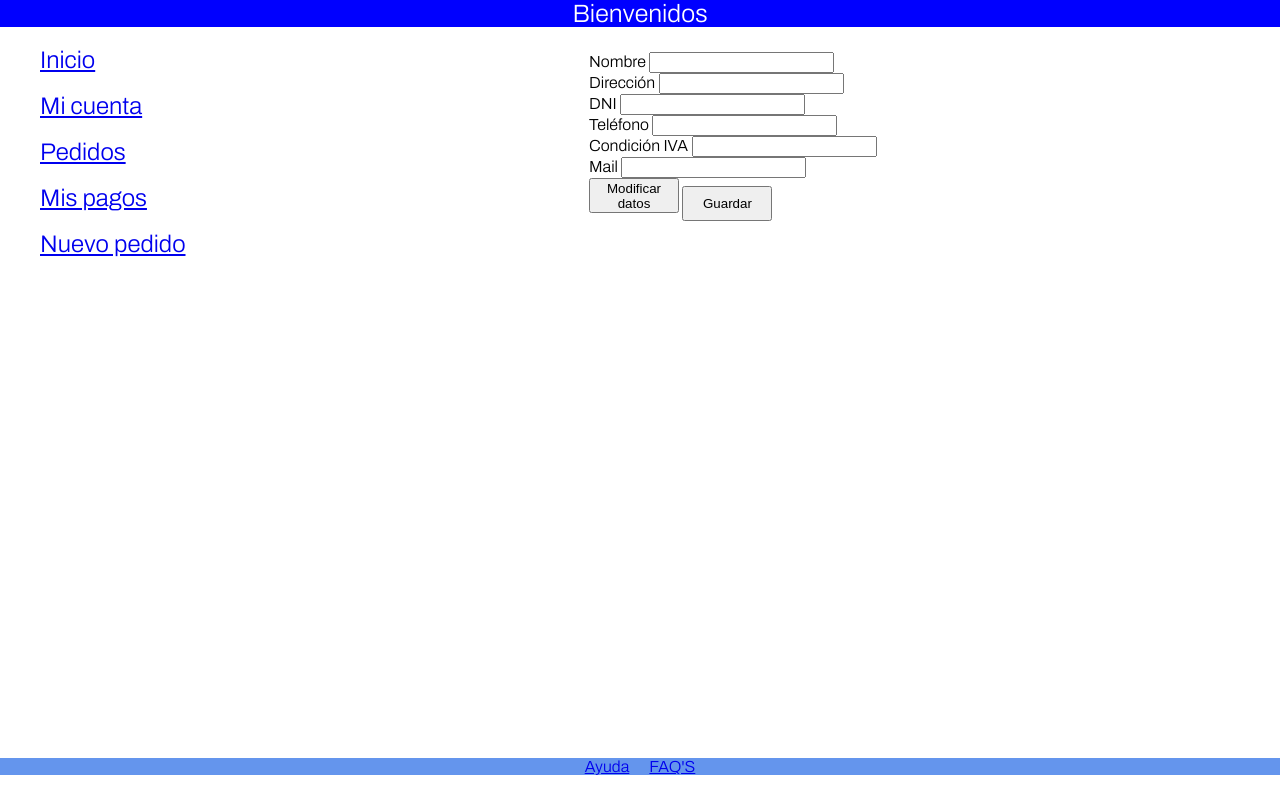
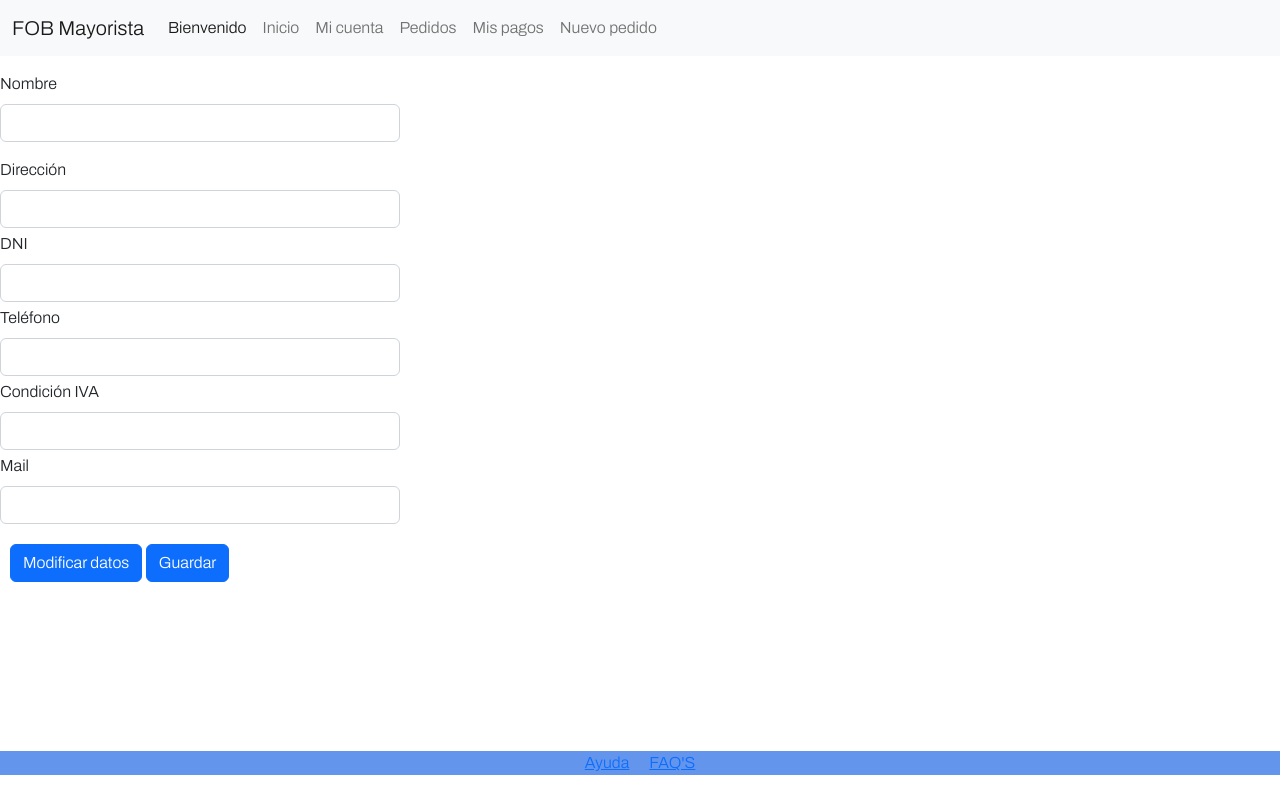
Before and after one commit to HugoTorres1905/ProyectoCoder, a plain HTML site: page mi-cuenta.html in a window 1280 px wide. Drawn offline with nearby package versions, Linux system fonts and the light colour scheme.

Commit message:
segunda entrega

```diff
--- a/assets/css/style.css
+++ b/assets/css/style.css
@@ -129,3 +129,20 @@ td{
     align-items: center;
     gap: 20px;
 }
+.form-control{
+    width: 400px;
+    height: auto;
+
+
+}
+.botones{
+    margin-top: 10px;
+    padding: 10px;
+}
+.botones :nth-child(1):hover{
+    transform: scale(1.2);
+
+}
+.botones :nth-child(2):hover{
+    transform: scale(1.2);
+}
--- a/mi-cuenta.html
+++ b/mi-cuenta.html
@@ -5,6 +5,8 @@
     <meta http-equiv="X-UA-Compatible" content="IE=edge">
     <meta name="viewport" content="width=device-width, initial-scale=1.0">
     <title>Document</title>
+    <link href="https://cdn.jsdelivr.net/npm/bootstrap@5.2.3/dist/css/bootstrap.min.css" rel="stylesheet" integrity="sha384-rbsA2VBKQhggwzxH7pPCaAqO46MgnOM80zW1RWuH61DGLwZJEdK2Kadq2F9CUG65" crossorigin="anonymous">
+
     <link rel="stylesheet" href="./assets/css/style.css">
 
     <!--Googlefonts -->
@@ -13,56 +15,63 @@
     <link href="https://fonts.googleapis.com/css2?family=Archivo:wght@300&display=swap" rel="stylesheet">
 </head>
 <body>
-    <nav class="encabezado">Bienvenidos</nav>
-    <div  class="contenedor-elementos">
-        <div class="menu">
-            <ul>
-                <a href="./index.html"><h2>Inicio</h2></a>
-                <a href="./mi-cuenta.html"><h2>Mi cuenta</h2></a>
-                <a href="./pedidos.html"><h2>Pedidos</h2></a>
-                <a href="./mis-pagos.html"><h2>Mis pagos</h2></a>
-                <a href="./nuevo-pedido.html"><h2>Nuevo pedido</h2></a>
-             </ul>
-         </div>
+    <nav class="navbar navbar-expand-lg bg-light">
+        <div class="container-fluid">
+          <a class="navbar-brand" href="#">FOB Mayorista</a>
+          <button class="navbar-toggler" type="button" data-bs-toggle="collapse" data-bs-target="#navbarNavAltMarkup" aria-controls="navbarNavAltMarkup" aria-expanded="false" aria-label="Toggle navigation">
+            <span class="navbar-toggler-icon"></span>
+          </button>
+          <div class="collapse navbar-collapse" id="navbarNavAltMarkup">
+            <div class="navbar-nav">
+              <a class="nav-link active" aria-current="page" href="#">Bienvenido</a>
+              <a class="nav-link" href="#">Inicio</a>
+              <a class="nav-link" href="#">Mi cuenta</a>
+              <a class="nav-link" href="#">Pedidos</a>
+              <a class="nav-link" href="#">Mis pagos</a>
+              <a class="nav-link" href="#">Nuevo pedido</a>
 
-         <div class="contenedor-form">
-            <div class="elemento">
-                <label for="Nombre">Nombre</label>
-                <input type="text" name="nombre">
             </div>
-            <div class="elemento">
-                <label for="direccion">Dirección</label>
-                <input type="text" name="direccion">
-            </div>
-            <div class="elemento">
-                <label for="dni">DNI</label>
-                <input type="text" name="dni">
-            </div>
-            <div class="elemento">
-                <label for="telefono">Teléfono</label>
-                <input type="text" name="telefono">
-            </div>
-            <div class="elemento">
-                <label for="condicion">Condición IVA</label>
-                <input type="text" name="condicion">
-            </div>
-            <div class="elemento">
-                <label for="mail">Mail</label>
-                <input type="text" name="mail">
-            </div>
-            <div class="contenedor-botones">
-                <button>Modificar datos</button>
-                <button>Guardar</button>
-            </div>
-
-         </div>
-    </div>
+          </div>
+        </div>
+      </nav>
+    <main class="conteiner fluid">
+      <form>
+        <div class="my-3" w-1>
+          <label for="nombre" class="form-label">Nombre</label>
+          <input type="nombre" class="form-control" id="nombre" aria-describedby="emailHelp">
+        </div>
+        <div class="mb-1">
+          <label for="direccion" class="form-label">Dirección</label>
+          <input type="direccion" class="form-control" id="direccion">
+        </div>
+        <div class="mb-1">
+            <label for="dni" class="form-label">DNI</label>
+            <input type="dni" class="form-control" id="dni">
+          </div>
+          <div class="mb-1">
+            <label for="telefono" class="form-label">Teléfono</label>
+            <input type="telefono" class="form-control" id="telefono">
+          </div>
+          <div class="mb-1">
+            <label for="iva" class="form-label">Condición IVA</label>
+            <input type="iva" class="form-control" id="iva">
+          </div>
+          <div class="mb-1">
+            <label for="mail" class="form-label">Mail</label>
+            <input type="mail" class="form-control" id="mail">
+          </div>
+          <div class="botones">
+            <button type="submit" class="btn btn-primary">Modificar datos</button>
+            <button type="submit" class="btn btn-primary">Guardar</button>
+          </div>
+        </form>
+    </main>
 
     <footer class="footer">
 
         <div><a href="#">Ayuda</a> </div>
         <div><a href="#">FAQ'S</a> </div>
     </footer>
-
+    <script src="https://cdn.jsdelivr.net/npm/bootstrap@5.2.3/dist/js/bootstrap.bundle.min.js" integrity="sha384-kenU1KFdBIe4zVF0s0G1M5b4hcpxyD9F7jL+jjXkk+Q2h455rYXK/7HAuoJl+0I4" crossorigin="anonymous"></script>
 </body>
 </html>
```
